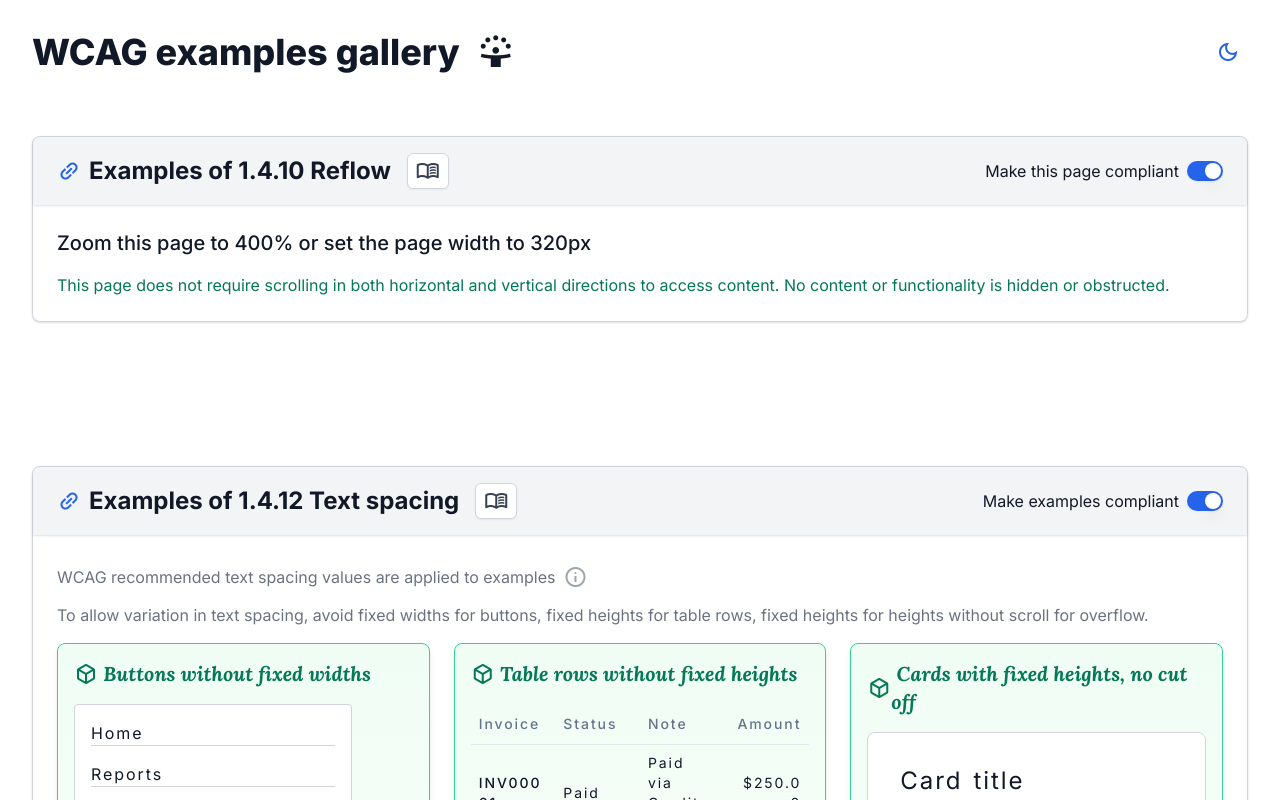
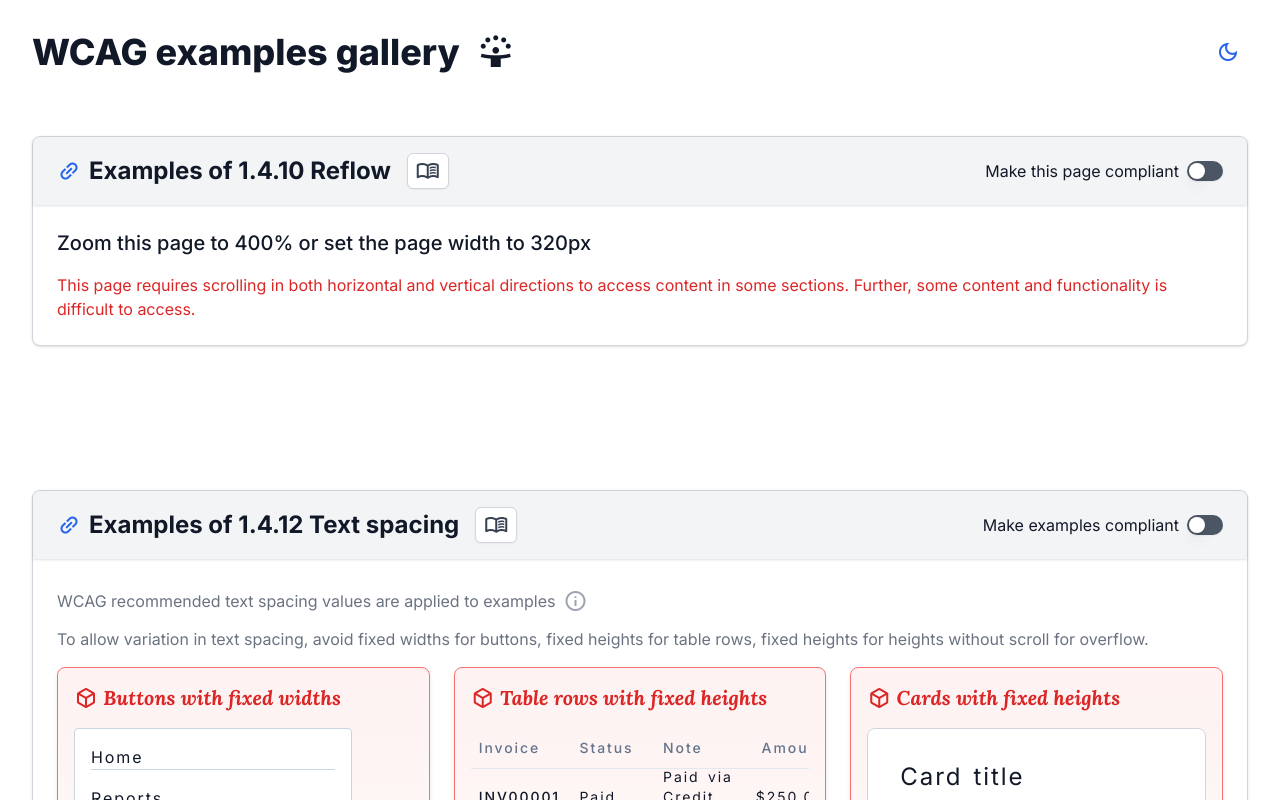
Before and after one commit to vivek-g-browserstack/interactive-wcag-examples, a Next.js app: page / in a window 1280 px wide. Shown: the top 800 px of the page. Built offline with nearby package versions, Linux system fonts and the light colour scheme.

Commit message:
Allow default compliance through URL param

```diff
--- a/src/app/page.tsx
+++ b/src/app/page.tsx
@@ -8,9 +8,21 @@ import { Reflow } from "@/components/SCs/Reflow"
 import { useScrollToAnchorHash } from "@/hooks/useScrolltoAnchorHash"
 import Section from "@/components/Section"
 import { Button } from "@/components/ui/button"
+import { useReflowStore } from "@/store/reflowStore"
+import { useEffect } from "react"
 
 export default function Home() {
   useScrollToAnchorHash()
+  const setIsResponsive = useReflowStore((state) => state.setIsResponsive);
+
+  useEffect(() => {
+    const urlParams = new URLSearchParams(window.location.search)
+    const isCompliant = urlParams.get('compliant') === 'true'
+
+    if (isCompliant) {
+      setIsResponsive(true)
+    }
+  }, [])
 
   return (
     <main id="main-content" className="px-4 md:px-6 lg:px-8 max-w-[1600px] mx-auto">
--- a/src/store/reflowStore.ts
+++ b/src/store/reflowStore.ts
@@ -6,6 +6,6 @@ interface ReflowState {
 }
 
 export const useReflowStore = create<ReflowState>()((set) => ({
-  isResponsive: true,
+  isResponsive: false,
   setIsResponsive: (state: boolean) => set({ isResponsive: state })
 }))
```
